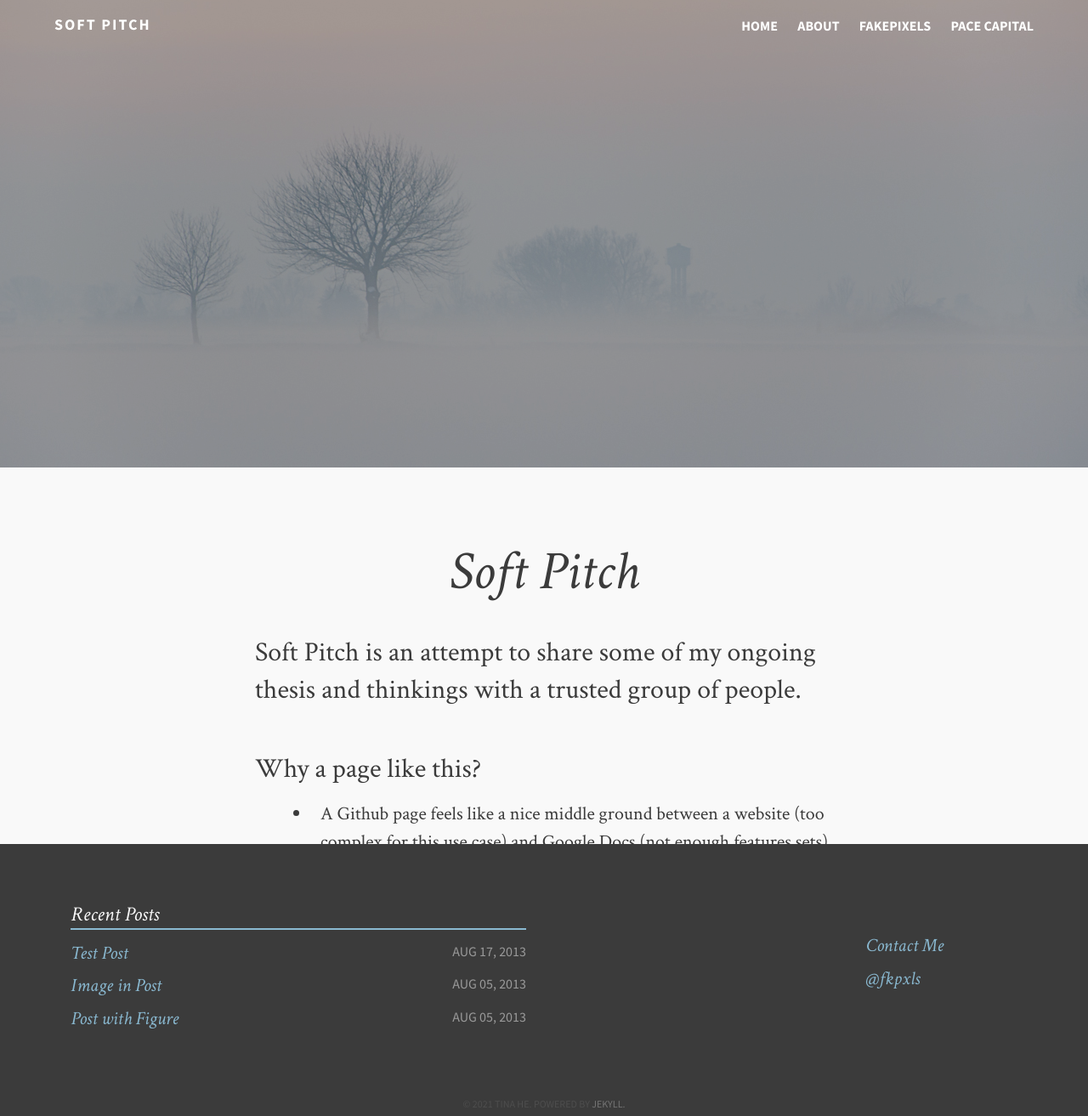
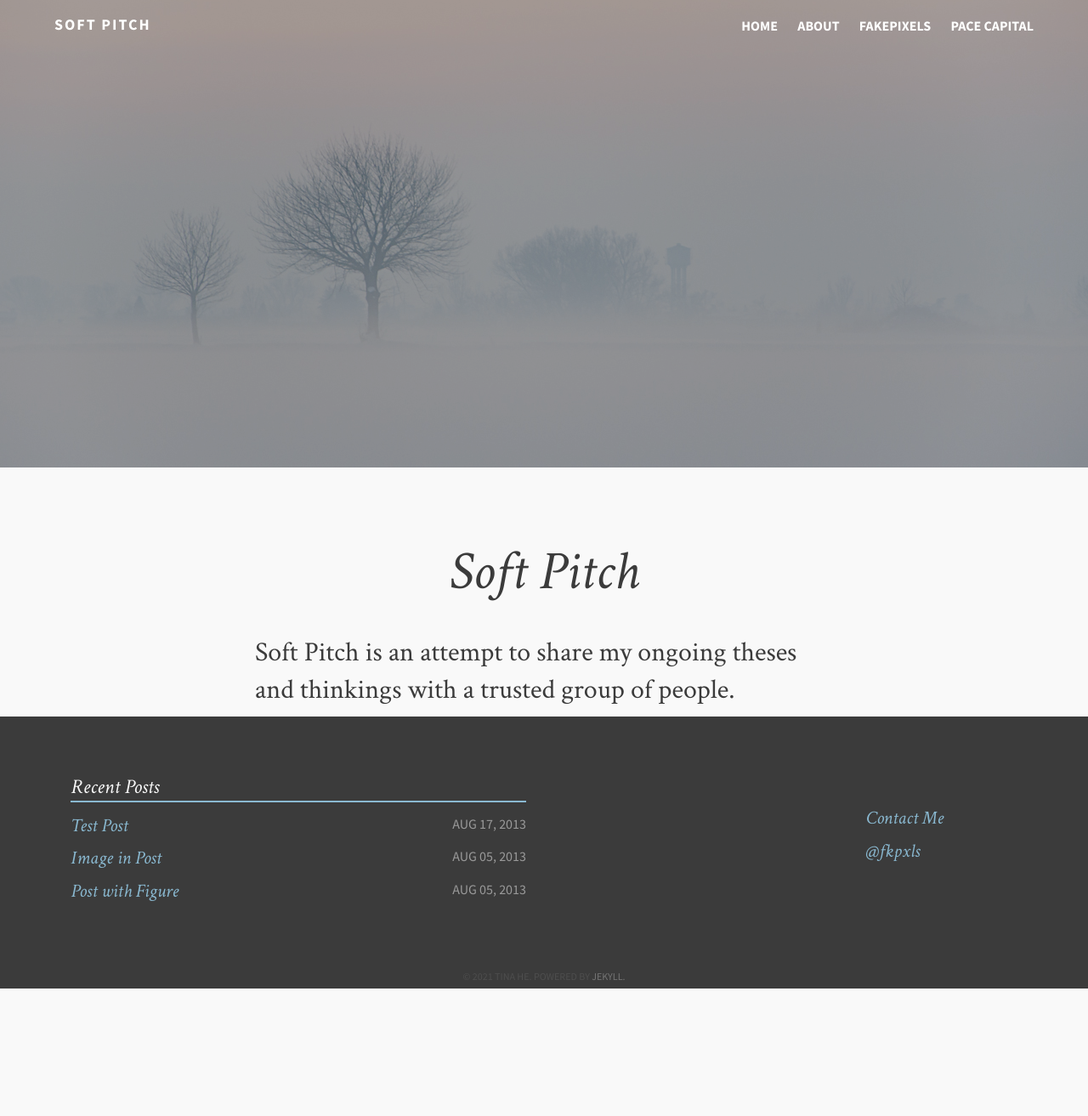
Before and after one commit to fakepixels/fakepixels.github.io, a Jekyll site: the page built from about.md, in a window 1280 px wide. Shown: the whole page at 85% size. Built offline with Jekyll 4.4.1, drawn with Linux system fonts in a browser that asks for light colours; comment, search, counter and statistics services are not loaded; after the commit the page ends 1163 px from its top, so only the background shows below that.

Commit message:
Update about.md

```diff
--- a/about.md
+++ b/about.md
@@ -2,13 +2,8 @@
 layout: post
 permalink: /about/index.html
 title: Soft Pitch
-description: Soft Pitch is an attempt to share some of my ongoing thesis and thinkings with a trusted group of people.
+description: Soft Pitch is an attempt to share my ongoing theses and thinkings with a trusted group of people.
 tags: [about, Jekyll, theme, responsive]
 image:
   feature: soft-trees.jpg
 ---
-
-### Why a page like this?
-* A Github page feels like a nice middle ground between a website (too complex for this use case) and Google Docs (not enough features sets). I don't want to host these thinking on my personal website because it feels like personal branding. Plus, it's free.
-
-###
```
